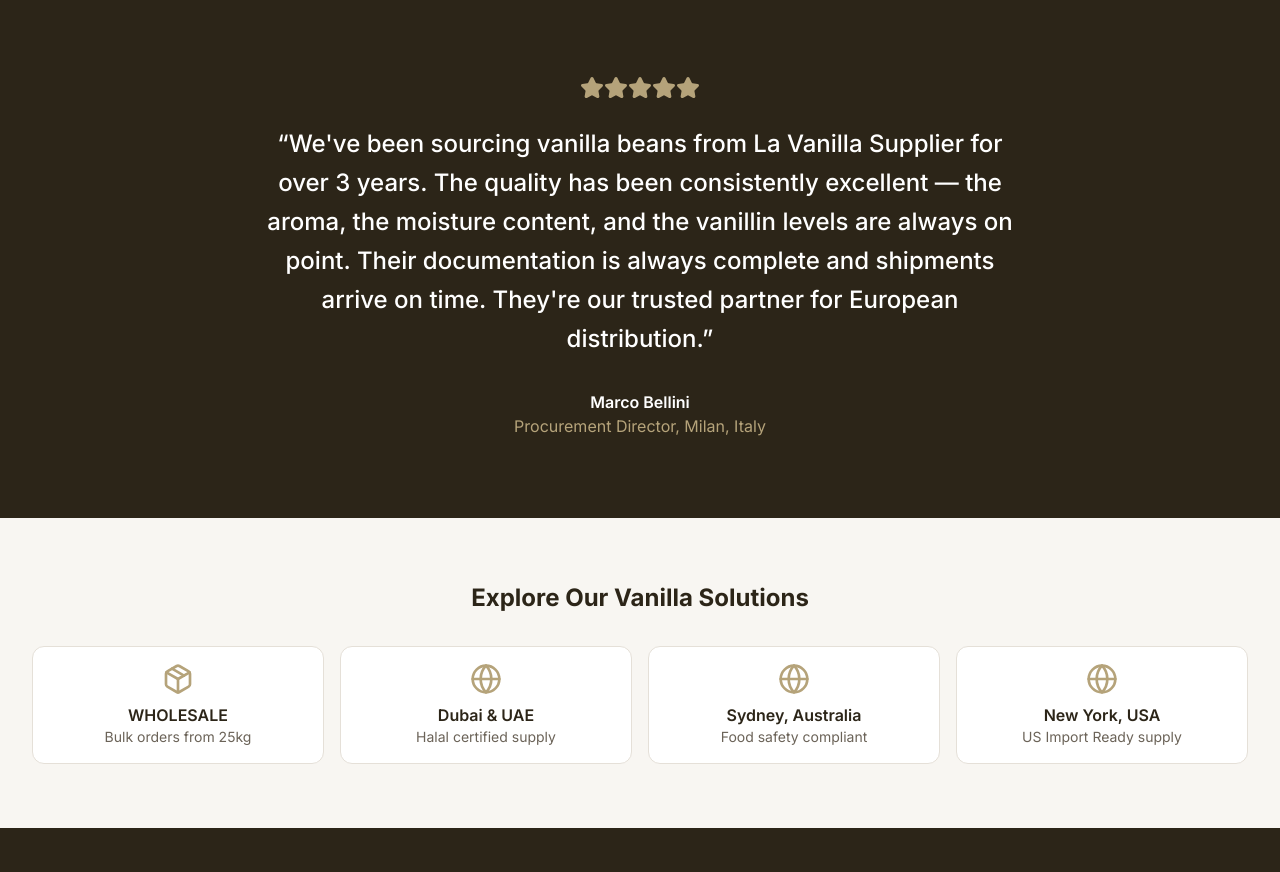
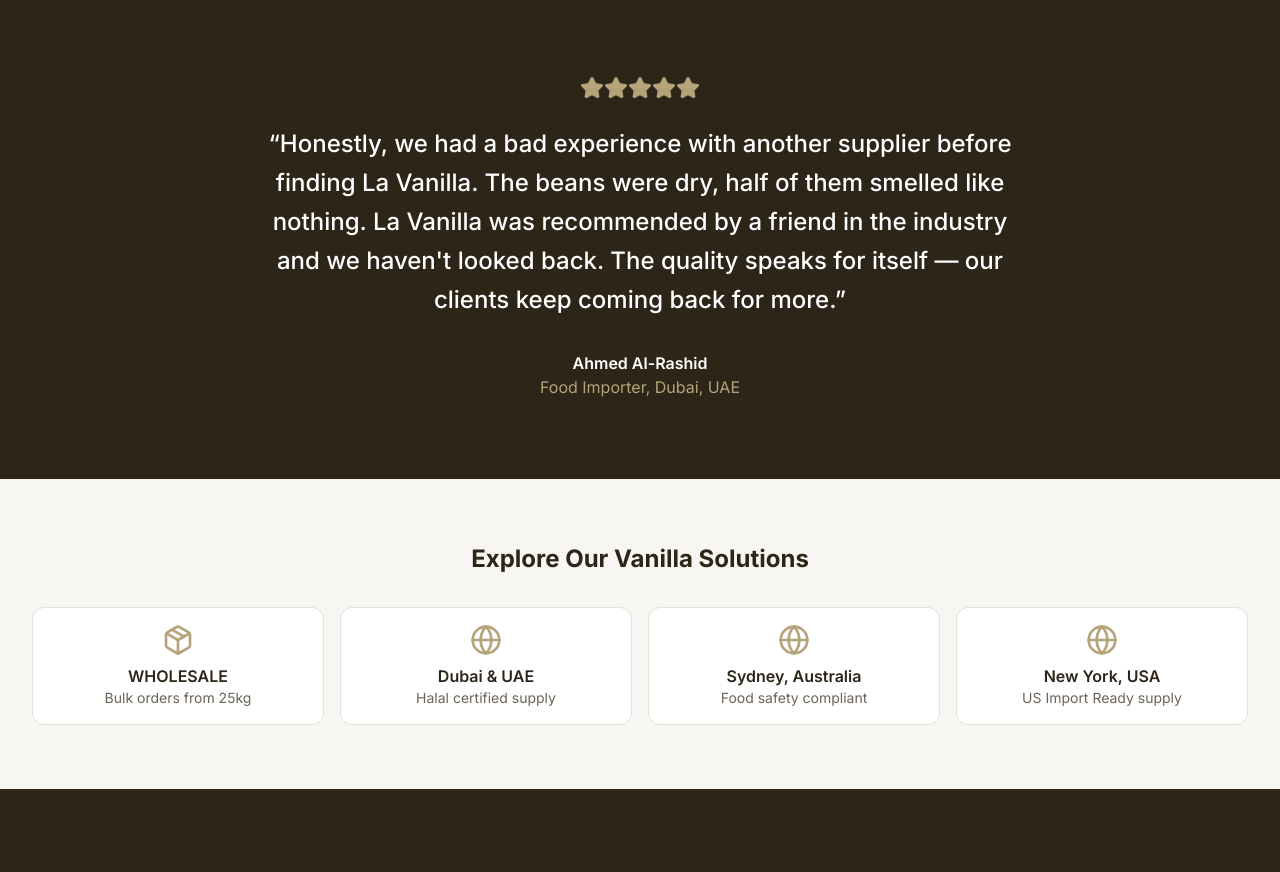
Before and after one commit to irfanmulachela-glitch/vanilla, a Next.js app: page / in a window 1280 px wide. Shown: the part 4100-4972 px from the top of the page. Built offline with nearby package versions, Linux system fonts and the light colour scheme.

Commit message:
fix: Make testimonial sound more natural and authentic

```diff
--- a/src/components/home-page-content.tsx
+++ b/src/components/home-page-content.tsx
@@ -393,11 +393,11 @@
               ))}
             </div>
             <blockquote className="text-xl lg:text-2xl font-medium text-white mb-8 leading-relaxed">
-              &ldquo;We&apos;ve been sourcing vanilla beans from La Vanilla Supplier for over 3 years. The quality has been consistently excellent — the aroma, the moisture content, and the vanillin levels are always on point. Their documentation is always complete and shipments arrive on time. They&apos;re our trusted partner for European distribution.&rdquo;
+              &ldquo;Honestly, we had a bad experience with another supplier before finding La Vanilla. The beans were dry, half of them smelled like nothing. La Vanilla was recommended by a friend in the industry and we haven&apos;t looked back. The quality speaks for itself — our clients keep coming back for more.&rdquo;
             </blockquote>
             <div>
-              <p className="font-semibold text-white">Marco Bellini</p>
-              <p className="text-[#B5A37A]">Procurement Director, Milan, Italy</p>
+              <p className="font-semibold text-white">Ahmed Al-Rashid</p>
+              <p className="text-[#B5A37A]">Food Importer, Dubai, UAE</p>
             </div>
           </div>
         </div>
```
